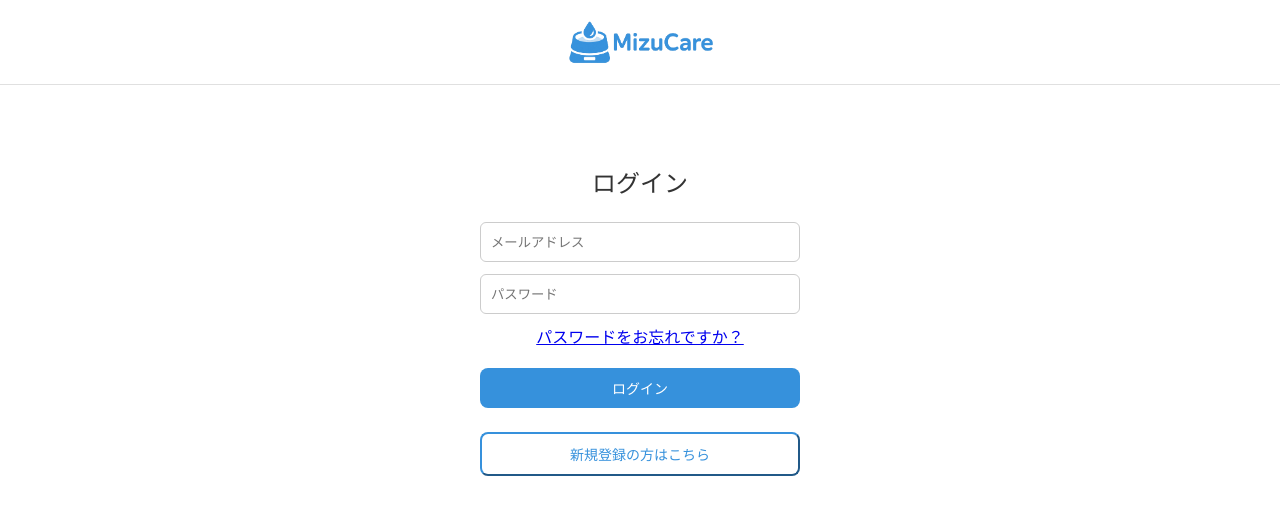
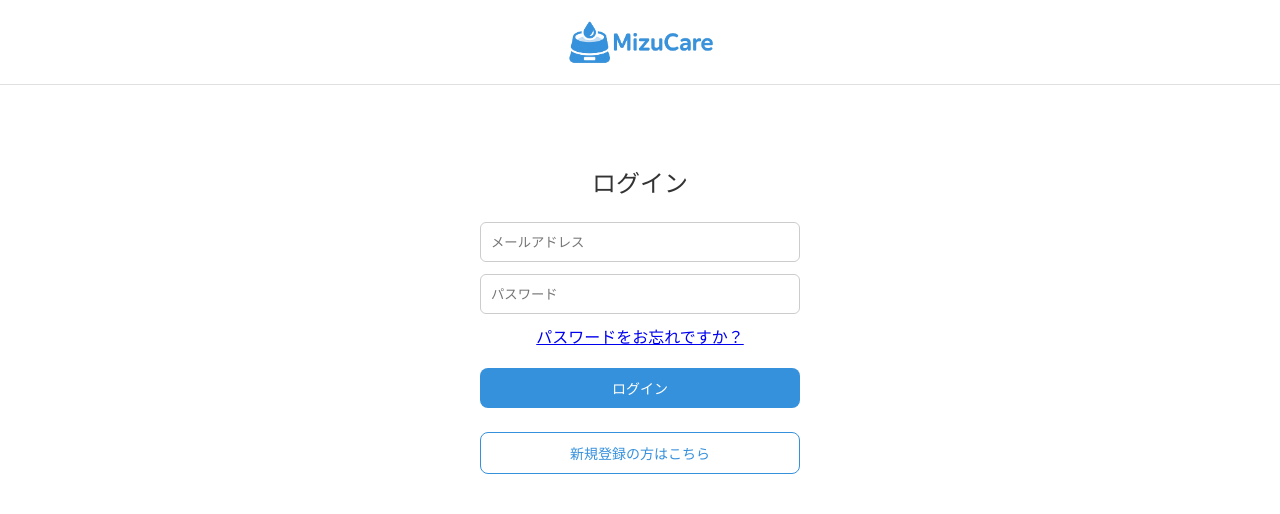
Before and after one commit to kei0101xw/pet-water-tracker, a React (Vite) app in the folder frontend/: page /login in a window 1280 px wide. Shown: the top 514 px of the page. Built offline with nearby package versions, Linux system fonts and the light colour scheme; no server answers.

Commit message:
[ui] ログイン画面のUIの細かい調整

```diff
--- a/frontend/src/pages/Login.css
+++ b/frontend/src/pages/Login.css
@@ -49,9 +49,9 @@
 }
 
 .login-button.register {
-  background-color: rgb(255, 255, 255);
+  border: 1.5px solid rgb(54 145 220);
+  background-color: white;
   color: rgb(54 145 220);
-  border-color: rgb(54 145 220);
 }
 
 .login-message {
```
